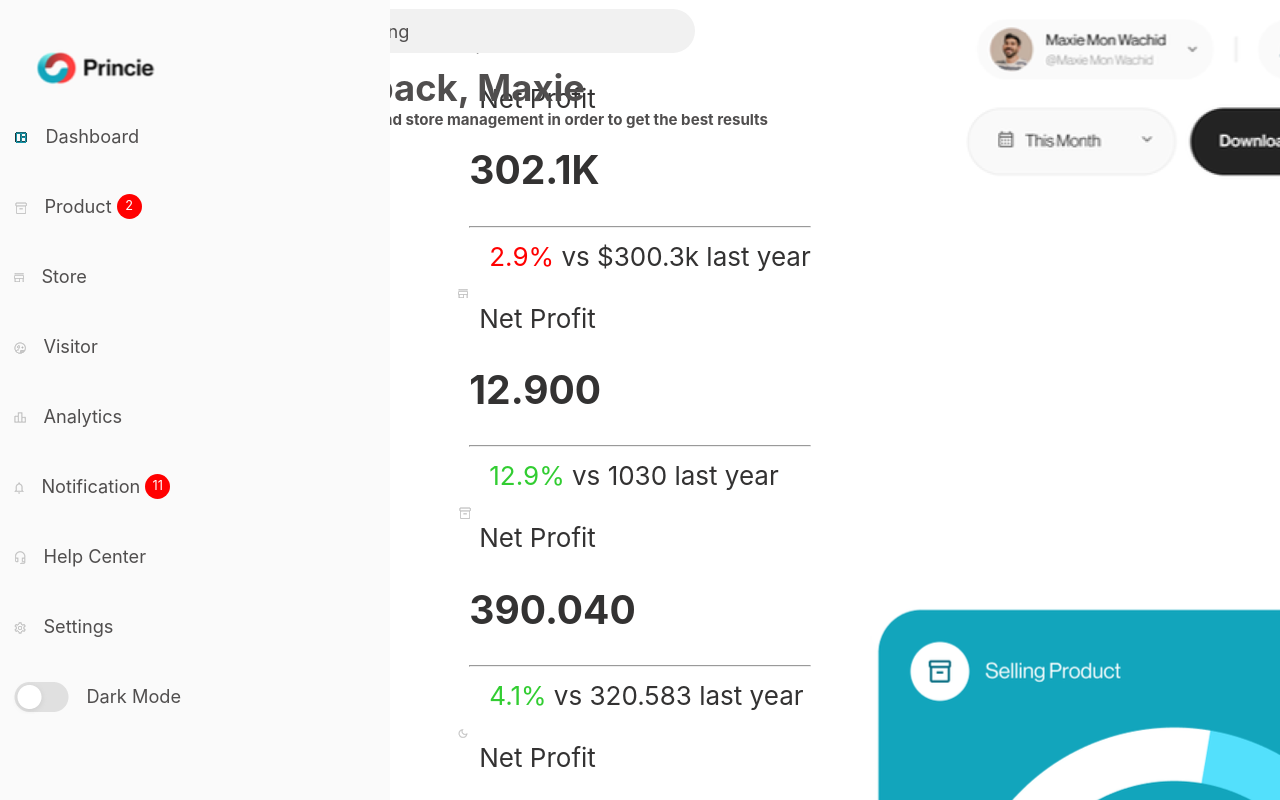
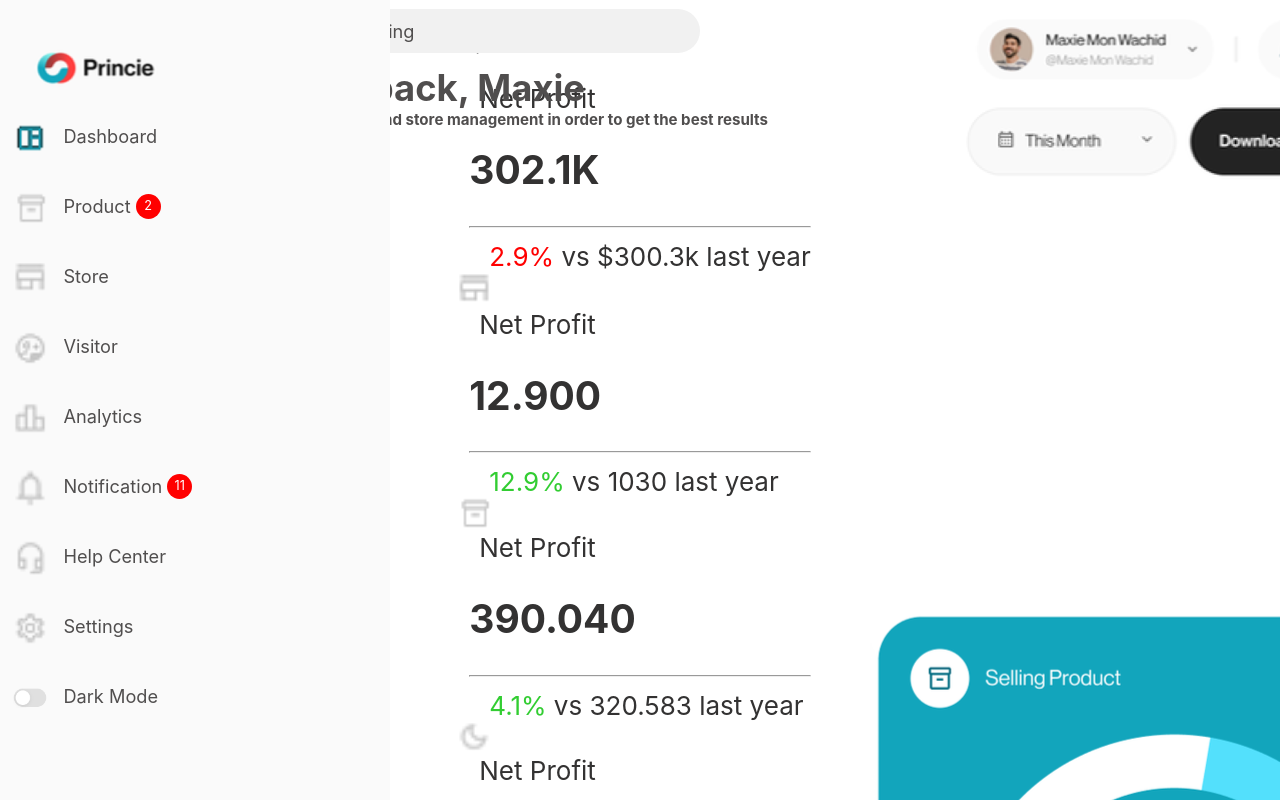
Before and after one commit to NataljaDm/Nd-React, a React (Create React App) app: page / in a window 1280 px wide. Shown: the top 800 px of the page. Built offline with nearby package versions, Linux system fonts and the light colour scheme.

Commit message:
modify css

```diff
--- a/src/App.css
+++ b/src/App.css
@@ -89,5 +89,6 @@ li:hover {
 
 .pic {
   margin: 0vmin 0.8vmin -0.4vmin -1.5vmin;
-  font-size: 15px;
+  width: 10%;
+  height: 10%;
 }
--- a/src/Components/Header/header.css
+++ b/src/Components/Header/header.css
@@ -21,7 +21,11 @@
     background-color: #f1f1f1;
     border-radius: 50px;
   }
-
+  .logo {
+    width: 3%;
+    height: 3%;
+    margin: 0vmin 0.8vmin -0.4vmin -1.5vmin;
+  }
   .welcome {
     position: fixed;
     right: 40%;
--- a/src/Components/Header/header.jsx
+++ b/src/Components/Header/header.jsx
@@ -9,7 +9,7 @@ const Header = () => {
         <div className='header'>
             <div className='welcome'>
                 <div>
-                    <span className='search'><img className="pic" src={logo13} alt="Logo13" />Search anything</span>
+                    <span className='search'><img className="logo" src={logo13} alt="Logo13" />Search anything</span>
                 </div>
                 <div>
                     <h1>Welcome back, Maxie</h1>
```
